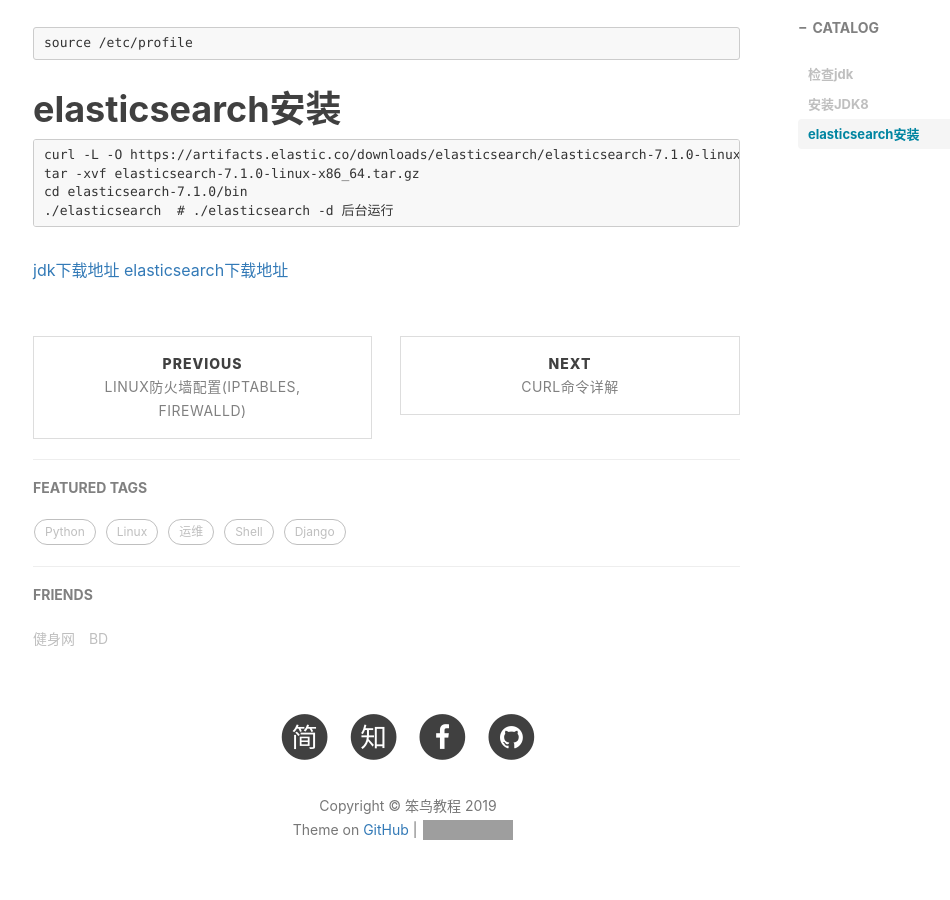
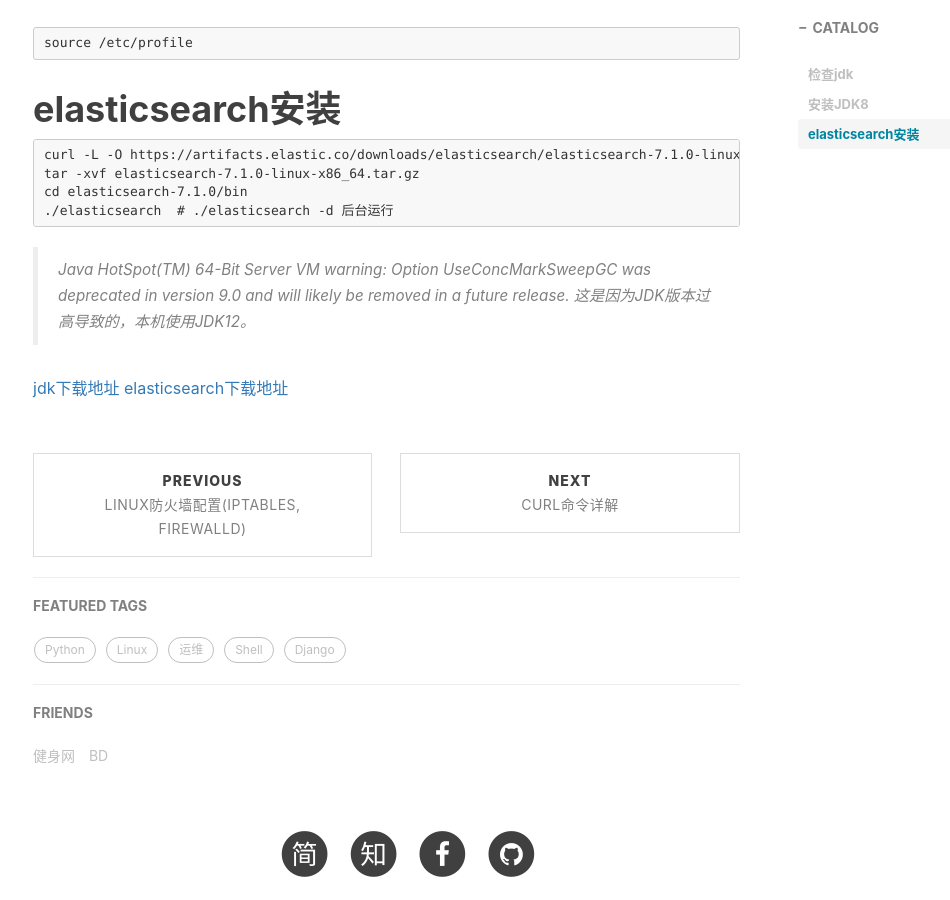
Before and after one commit to handerfly/handerfly.github.io, a Jekyll site: the page built from _posts/2019-05-26-Elasticsearch总结.md, in a window 1280 px wide and 900 px high, scrolled down 1560 px. Shown: the whole window, without its empty margins (232-1182 px from the left). Built offline with Jekyll 4.4.1, drawn with Linux system fonts in a browser that asks for light colours; nearby versions of some CDN libraries; comment, search, counter and statistics services are not loaded; grey boxes are pictures that could not be loaded.

Commit message:
Update 2019-05-26-Elasticsearch总结.md

````diff
--- a/_posts/2019-05-26-Elasticsearch总结.md
+++ b/_posts/2019-05-26-Elasticsearch总结.md
@@ -62,5 +62,8 @@ cd elasticsearch-7.1.0/bin
 ./elasticsearch  # ./elasticsearch -d 后台运行
 ```
 
+> Java HotSpot(TM) 64-Bit Server VM warning: Option UseConcMarkSweepGC was deprecated in version 9.0 and will likely be removed in a future release.
+这是因为JDK版本过高导致的，本机使用JDK12。
+
 [jdk下载地址](https://www.oracle.com/technetwork/java/javase/downloads/index.html)
 [elasticsearch下载地址](https://www.elastic.co/guide/en/elasticsearch/reference/current/getting-started-install.html)
````
